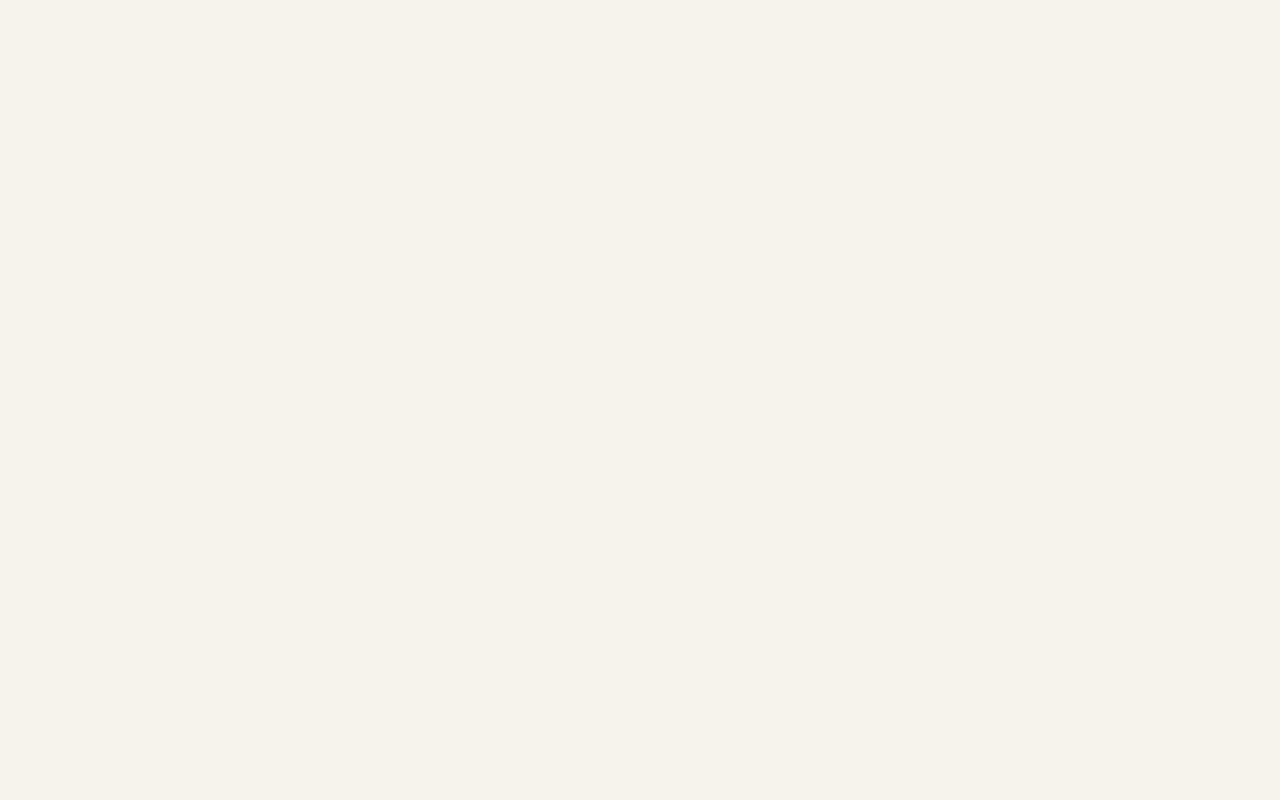
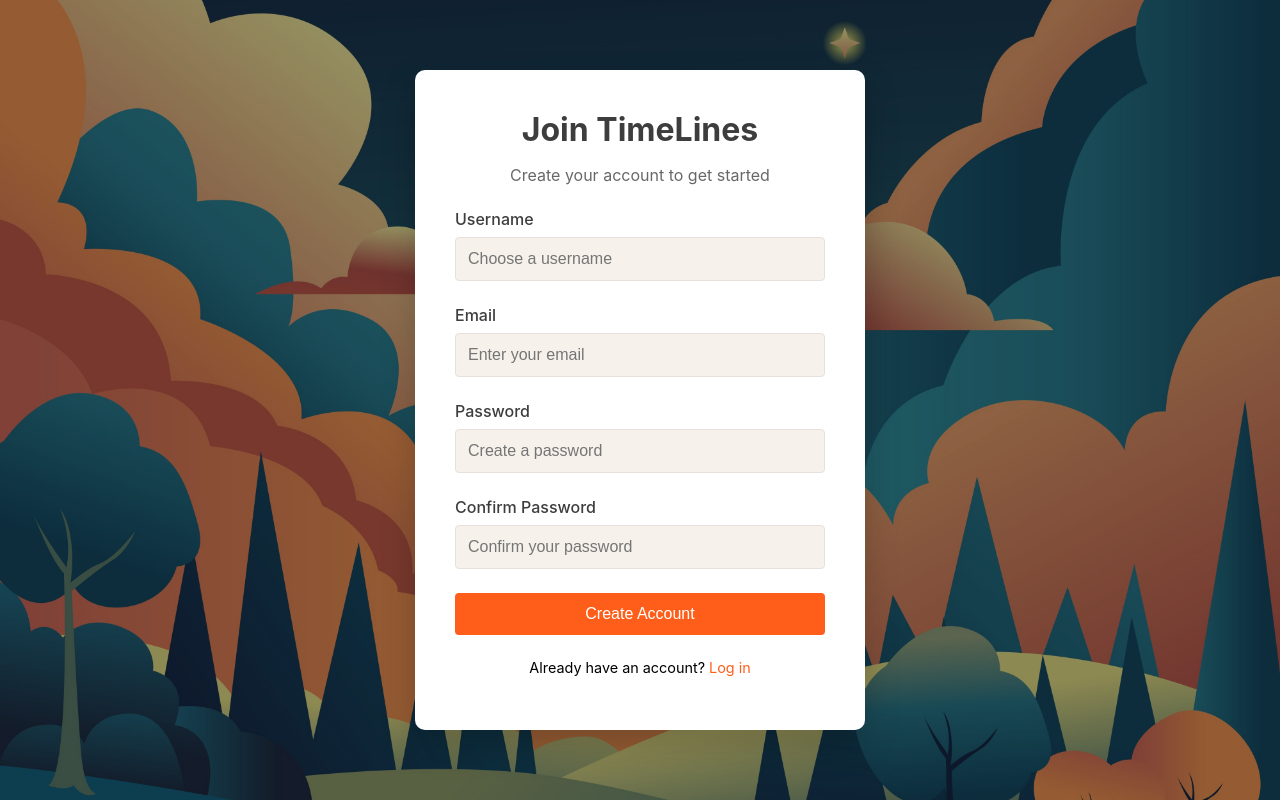
Before and after one commit to MGDOOM12/Timeline, a React (Create React App) app in the folder timeline_fe/my-app/: page /signup in a window 1280 px wide. Before the commit this address had no page. Built offline with nearby package versions, Linux system fonts and the light colour scheme.

Commit message:
Created Signup page

```diff
--- a/timeline_fe/my-app/src/App.tsx
+++ b/timeline_fe/my-app/src/App.tsx
@@ -1,17 +1,17 @@
-import {useState} from 'react';
-import './App.css';
-import Home from './Pages/Home';
-import Login from './Pages/Login/Login';
-import { Route, Routes } from 'react-router-dom';
+import { useState } from "react";
+import "./App.css";
+import Home from "./Pages/Home";
+import Login from "./Pages/Login/Login";
+import { Route, Routes } from "react-router-dom";
+import SignUp from "./Pages/SignUp/SignUp";
 function App() {
-
   const [isLoggedIn, setIsLoggedIn] = useState<boolean>(false);
   return (
     <Routes>
-    <Route path="/" element={<Home />} />
-    <Route path="/login" element={<Login />} />
-    {/* {logged in route} */}
-  </Routes>
+      <Route path="/" element={<Home />} />
+      <Route path="/login" element={<Login />} />
+      <Route path="/signup" element={<SignUp />} />
+    </Routes>
   );
 }
 
--- /dev/null
+++ b/timeline_fe/my-app/src/Pages/SignUp/SignUp.css
@@ -0,0 +1,147 @@
+:root {
+    --eggshell: #f6f2eb;
+    --light-tan: #e8e1d9;
+    --orange-primary: #ff5e1a;
+    --orange-hover: #e65516;
+    --dark-text: #3d3d3d;
+    --light-text: #686868;
+  }
+
+  body {
+    margin: 0;
+    padding: 0;
+    font-family: -apple-system, BlinkMacSystemFont, 'Segoe UI', Roboto, Oxygen, Ubuntu, Cantarell, 'Open Sans', 'Helvetica Neue', sans-serif;
+  }
+
+  .signup-container {
+    position: relative;
+    display: flex;
+    justify-content: center;
+    align-items: center;
+    min-height: 100vh;
+    width: 100%;
+    background-image: url('../../../public/login_sample.jpg');
+    background-size: cover;
+    background-position: center;
+    background-repeat: no-repeat;
+  }
+
+  /* Semi-transparent overlay to improve text readability */
+  .signup-container::before {
+    content: '';
+    position: absolute;
+    top: 0;
+    left: 0;
+    width: 100%;
+    height: 100%;
+    background-color: rgba(0, 0, 0, 0.4);
+    z-index: 1;
+  }
+
+  .signup-card {
+    position: relative;
+    z-index: 2;
+    width: 90%;
+    max-width: 450px;
+  }
+
+  .signup-form-container {
+    background-color: white;
+    border-radius: 10px;
+    padding: 2.5rem;
+    box-shadow: 0 15px 35px rgba(0, 0, 0, 0.2);
+  }
+
+  .signup-title {
+    font-size: 2rem;
+    margin: 0 0 0.5rem;
+    color: var(--dark-text);
+    text-align: center;
+  }
+
+  .signup-subtitle {
+    text-align: center;
+    color: var(--light-text);
+    margin-bottom: 1.5rem;
+  }
+
+  .form-group {
+    margin-bottom: 1.5rem;
+  }
+
+  .form-group label {
+    display: block;
+    margin-bottom: 0.5rem;
+    font-weight: 500;
+    color: var(--dark-text);
+  }
+
+  .form-group input {
+    width: 100%;
+    padding: 0.75rem;
+    border: 1px solid var(--light-tan);
+    border-radius: 4px;
+    font-size: 1rem;
+    background-color: var(--eggshell);
+    transition: border-color 0.3s, box-shadow 0.3s;
+    box-sizing: border-box;
+  }
+
+  .form-group input:focus {
+    outline: none;
+    border-color: var(--orange-primary);
+    box-shadow: 0 0 0 2px rgba(255, 94, 26, 0.2);
+  }
+
+  .signup-button {
+    width: 100%;
+    padding: 0.75rem;
+    background-color: var(--orange-primary);
+    color: white;
+    border: none;
+    border-radius: 4px;
+    font-size: 1rem;
+    font-weight: 500;
+    cursor: pointer;
+    transition: background-color 0.3s;
+  }
+
+  .signup-button:hover {
+    background-color: var(--orange-hover);
+  }
+
+  .signup-footer {
+    margin-top: 1.5rem;
+    text-align: center;
+    font-size: 0.9rem;
+  }
+
+  .signup-footer a {
+    color: var(--orange-primary);
+    text-decoration: none;
+  }
+
+  .signup-footer a:hover {
+    text-decoration: underline;
+  }
+
+  /* Responsive adjustments */
+  @media (max-width: 768px) {
+    .signup-form-container {
+      padding: 1.5rem;
+    }
+
+    .signup-title {
+      font-size: 1.75rem;
+    }
+  }
+
+  @media (max-width: 480px) {
+    .signup-card {
+      width: 95%;
+    }
+
+    .signup-form-container {
+      padding: 1.25rem;
+    }
+  }
--- /dev/null
+++ b/timeline_fe/my-app/src/Pages/SignUp/SignUp.tsx
@@ -0,0 +1,88 @@
+import { useState } from "react";
+import "./SignUp.css";
+
+export default function SignUp() {
+  const [userName, setUserName] = useState<string>("");
+  const [email, setEmail] = useState<string>("");
+  const [password, setPassword] = useState<string>("");
+  const [confirmPassword, setConfirmPassword] = useState<string>("");
+
+  const handleSubmit = (e: React.FormEvent) => {
+    e.preventDefault();
+    if (password !== confirmPassword) {
+      alert("Passwords don't match");
+      return;
+    }
+    console.log("Sign up attempt:", { userName, email, password });
+    // Add your registration logic here
+  };
+
+  return (
+    <div className="signup-container">
+      <div className="signup-card">
+        <div className="signup-form-container">
+          <h1 className="signup-title">Join TimeLines</h1>
+          <p className="signup-subtitle">Create your account to get started</p>
+
+          <form onSubmit={handleSubmit}>
+            <div className="form-group">
+              <label htmlFor="username">Username</label>
+              <input
+                type="text"
+                id="username"
+                value={userName}
+                onChange={(e) => setUserName(e.target.value)}
+                placeholder="Choose a username"
+                required
+              />
+            </div>
+
+            <div className="form-group">
+              <label htmlFor="email">Email</label>
+              <input
+                type="email"
+                id="email"
+                value={email}
+                onChange={(e) => setEmail(e.target.value)}
+                placeholder="Enter your email"
+                required
+              />
+            </div>
+
+            <div className="form-group">
+              <label htmlFor="password">Password</label>
+              <input
+                type="password"
+                id="password"
+                value={password}
+                onChange={(e) => setPassword(e.target.value)}
+                placeholder="Create a password"
+                required
+              />
+            </div>
+
+            <div className="form-group">
+              <label htmlFor="confirm-password">Confirm Password</label>
+              <input
+                type="password"
+                id="confirm-password"
+                value={confirmPassword}
+                onChange={(e) => setConfirmPassword(e.target.value)}
+                placeholder="Confirm your password"
+                required
+              />
+            </div>
+
+            <button type="submit" className="signup-button">
+              Create Account
+            </button>
+          </form>
+
+          <div className="signup-footer">
+            <p>Already have an account? <a href="/login">Log in</a></p>
+          </div>
+        </div>
+      </div>
+    </div>
+  );
+}
```
